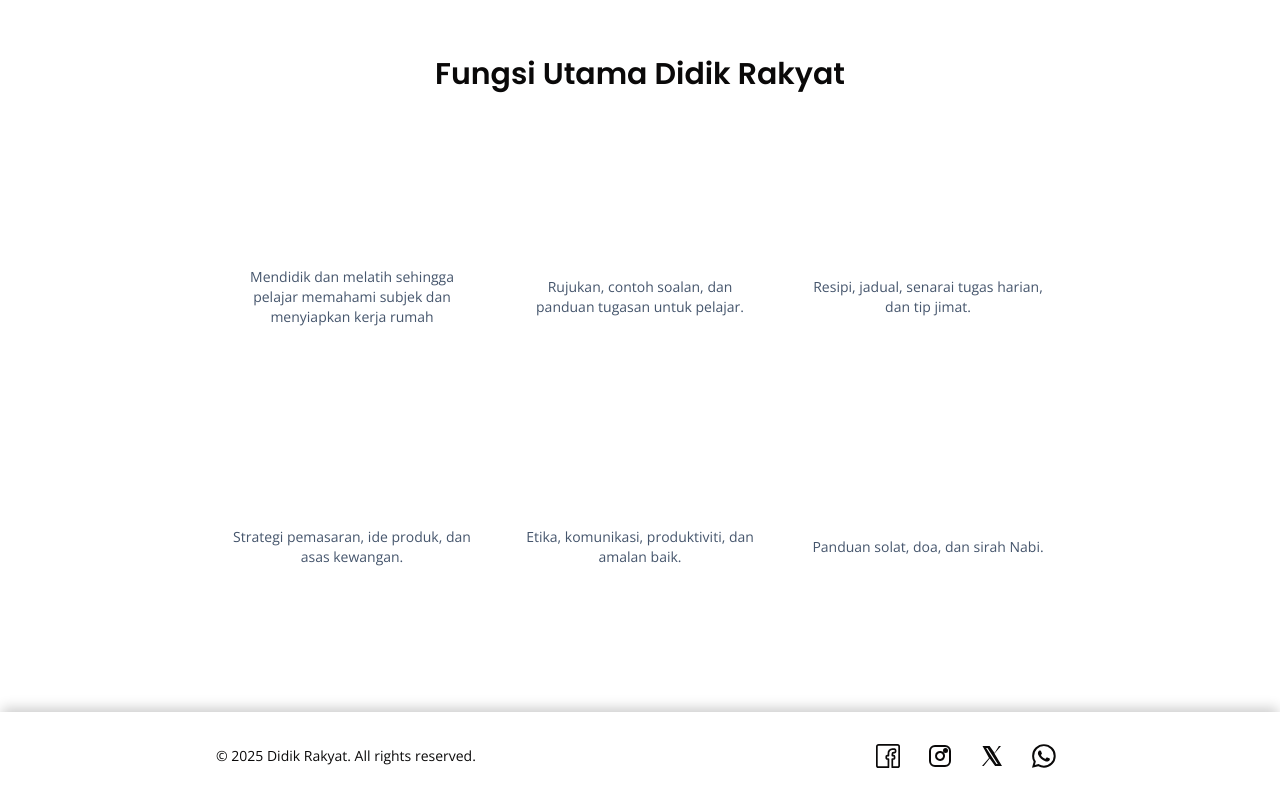
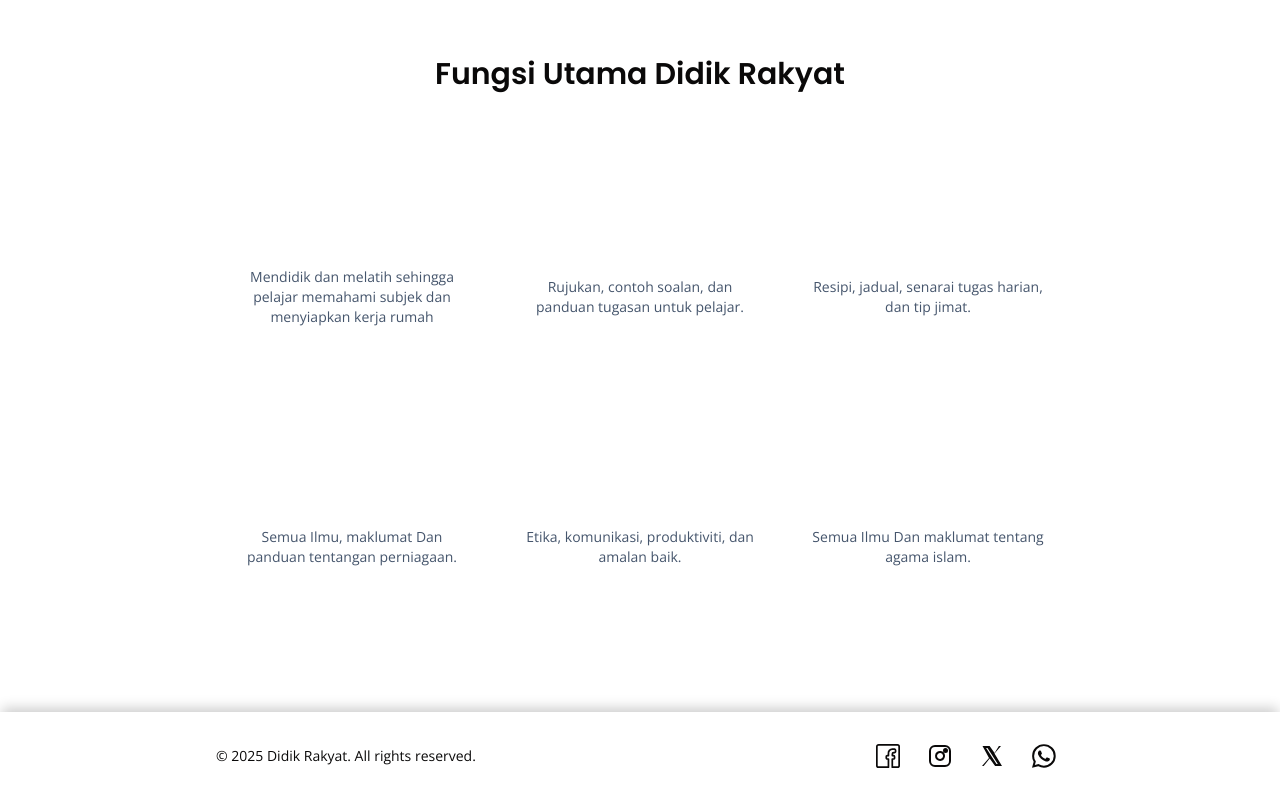
Before and after one commit to Sincesix-pdf/app-didikrakyat, a Next.js app: page / in a window 1280 px wide. Shown: the part 1414-2214 px from the top of the page. Built offline with nearby package versions, Linux system fonts and the light colour scheme.

Commit message:
#2 tteks

```diff
--- a/src/app/page.tsx
+++ b/src/app/page.tsx
@@ -171,7 +171,7 @@ export default function Home() {
               </div>
               <h3 className="text-center font-semibold text-[var(--color-background)]">Didik Usahawan</h3>
               <p className="mt-2 text-center text-slate-600 text-sm">
-                Strategi pemasaran, ide produk, dan asas kewangan.
+                Semua Ilmu, maklumat Dan panduan tentangan perniagaan.
               </p>
             </div>
 
@@ -197,7 +197,7 @@ export default function Home() {
               </div>
               <h3 className="text-center font-semibold text-[var(--color-background)]">Pelajaran Agama Islam</h3>
               <p className="mt-2 text-center text-slate-600 text-sm">
-                Panduan solat, doa, dan sirah Nabi.
+                Semua Ilmu Dan maklumat tentang agama islam.
               </p>
             </div>
           </div>
```
